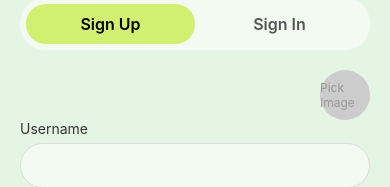
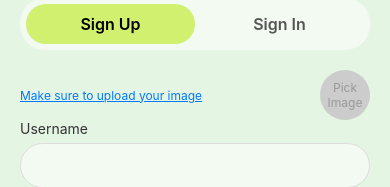
Before and after one commit to Syed-Abdullah123/Hello-Chat-App, a React Native app in the folder Hello/: screen /AuthTabs in a window 390 px wide. Shown: the part 196-383 px from the top of the page. Built offline with nearby package versions, Linux system fonts and the light colour scheme.

Commit message:
added func for user signup and image upload

```diff
--- a/Hello/src/screens/SignupScreen.tsx
+++ b/Hello/src/screens/SignupScreen.tsx
@@ -118,13 +118,16 @@ const SignUpScreen = () => {
 
   return (
     <ScrollView style={styles.container} showsVerticalScrollIndicator={false}>
+      <View style={styles.header}>
+        <Text style={styles.headerText}>Make sure to upload your image</Text>
         <TouchableOpacity style={styles.avatarPlaceholder} onPress={pickImage}>
           {image ? (
             <Image source={{ uri: image }} style={styles.avatarImage} />
           ) : (
-          <Text style={{ color: "#999", fontSize: 12 }}>Pick Image</Text>
+            <Text style={styles.avatarPlaceholderText}>Pick Image</Text>
           )}
         </TouchableOpacity>
+      </View>
 
       <View style={styles.inputContainer}>
         <View style={styles.field}>
@@ -185,6 +188,16 @@ const styles = StyleSheet.create({
     paddingTop: 20,
     backgroundColor: "#E5F5E4",
   },
+  header: {
+    flexDirection: "row",
+    alignItems: "center",
+    justifyContent: "space-between",
+  },
+  headerText: {
+    fontSize: 12,
+    color: "#007AFF",
+    textDecorationLine: "underline",
+  },
   avatarPlaceholder: {
     width: 50,
     height: 50,
@@ -198,6 +211,11 @@ const styles = StyleSheet.create({
     width: "100%",
     height: "100%",
     borderRadius: 25,
+  },
+  avatarPlaceholderText: {
+    color: "#999",
+    fontSize: 12,
+    textAlign: "center",
   },
   inputContainer: {},
   field: {
```
Lines whose indentation alone changed are shown as unchanged.
